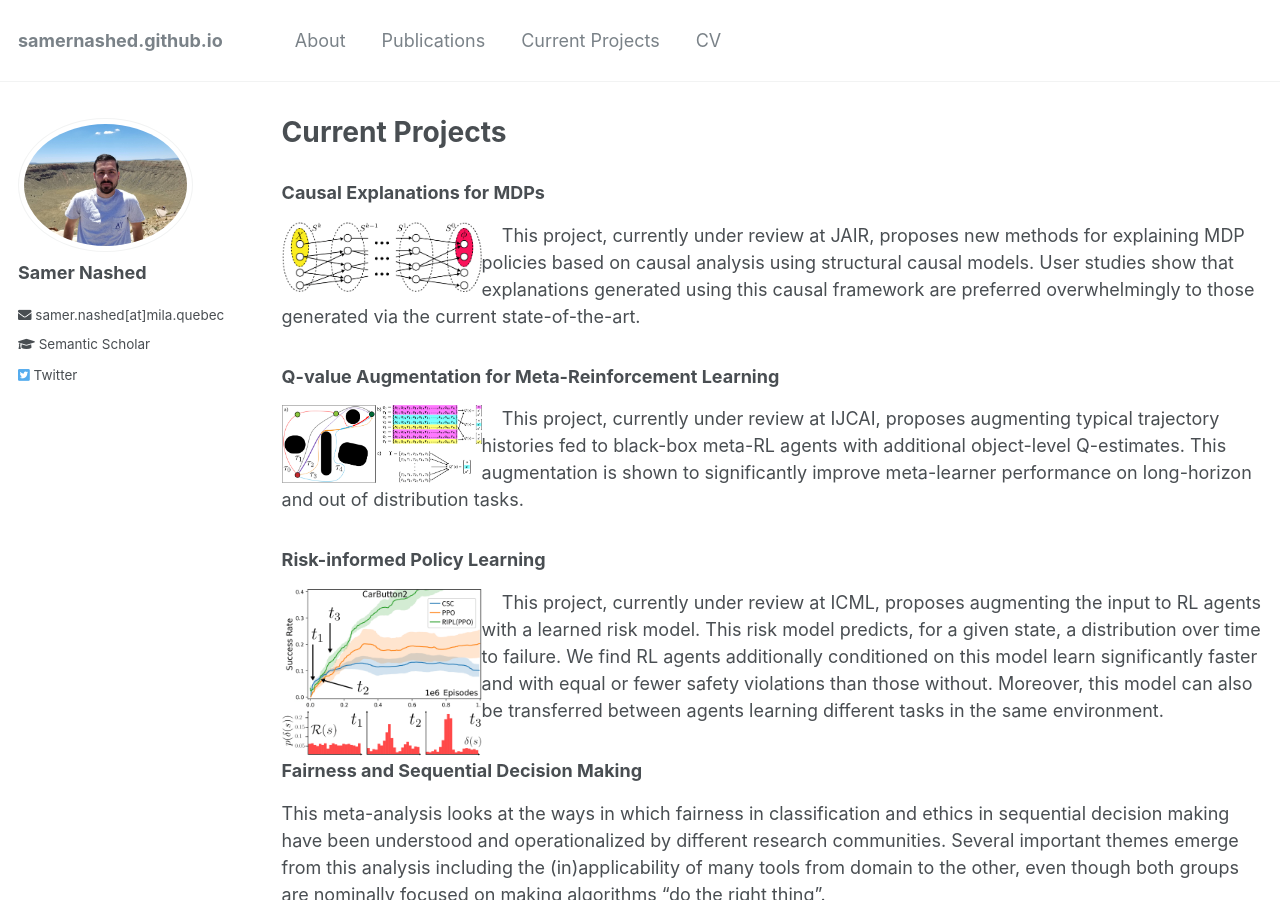
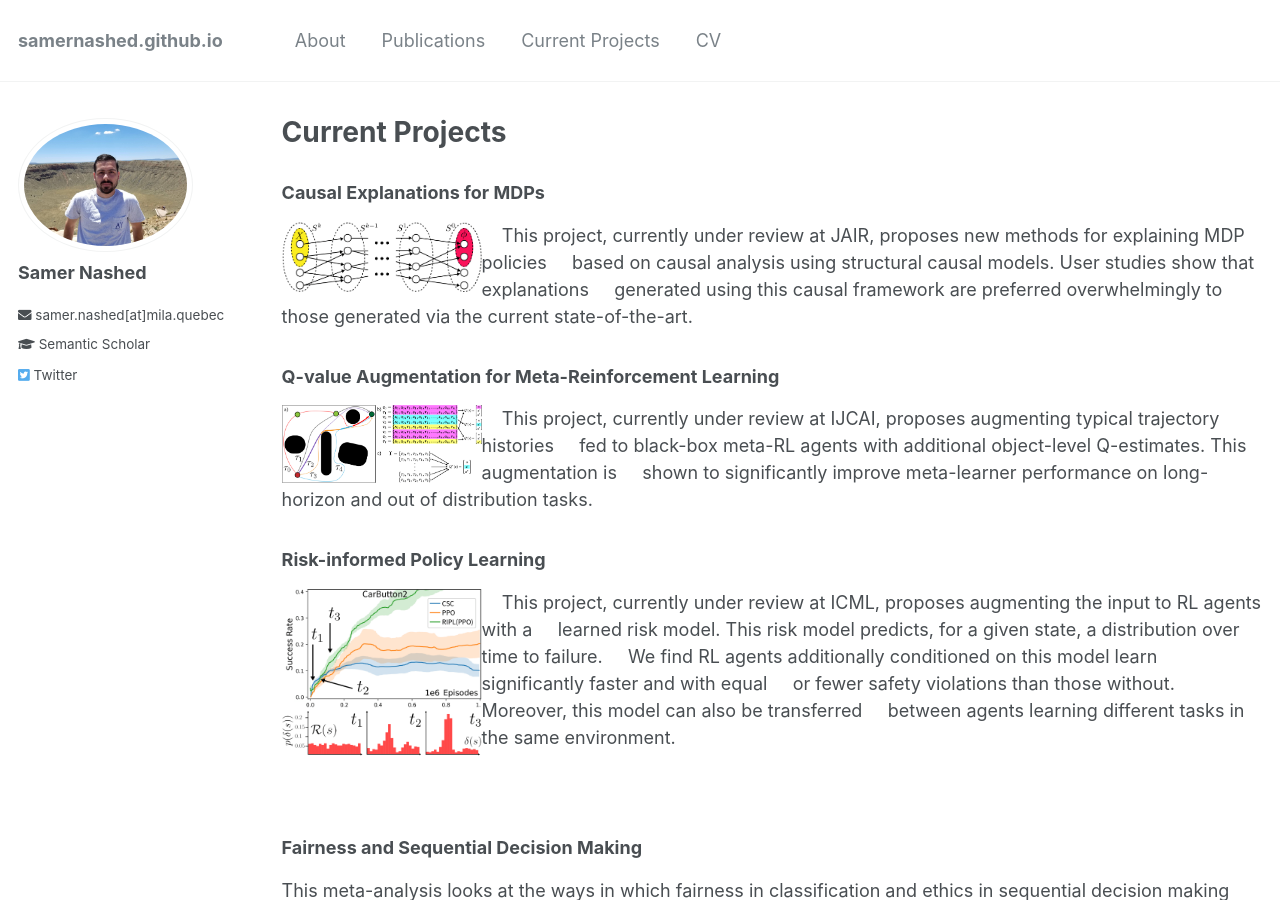
Before and after one commit to SamerNashed/samernashed.github.io, a Jekyll site: the page built from _pages/current_projects.md, in a window 1280 px wide and 900 px high. Built offline with Jekyll 4.4.1, drawn with Linux system fonts in a browser that asks for light colours.

Commit message:
Update current_projects.md

```diff
--- a/_pages/current_projects.md
+++ b/_pages/current_projects.md
@@ -7,15 +7,17 @@ author_profile: true
 
 ### Causal Explanations for MDPs
 
-<img align="left" width="200" src="https://samernashed.github.io/images/expmdp.png">&nbsp;&nbsp;&nbsp;&nbsp;This project, currently under review at JAIR, proposes new methods for explaining MDP policies based on causal analysis using structural causal models. User studies show that explanations generated using this causal framework are preferred overwhelmingly to those generated via the current state-of-the-art.
+<img align="left" width="200" src="https://samernashed.github.io/images/expmdp.png">&nbsp;&nbsp;&nbsp;&nbsp;This project, currently under review at JAIR, proposes new methods for explaining MDP policies &nbsp;&nbsp;&nbsp;&nbsp;based on causal analysis using structural causal models. User studies show that explanations &nbsp;&nbsp;&nbsp;&nbsp;generated using this causal framework are preferred overwhelmingly to those generated via the current state-of-the-art.
 
 ### Q-value Augmentation for Meta-Reinforcement Learning
 
-<img align="left" width="200" src="https://samernashed.github.io/images/rl3.png">&nbsp;&nbsp;&nbsp;&nbsp;This project, currently under review at IJCAI, proposes augmenting typical trajectory histories fed to black-box meta-RL agents with additional object-level Q-estimates. This augmentation is shown to significantly improve meta-learner performance on long-horizon and out of distribution tasks.
+<img align="left" width="200" src="https://samernashed.github.io/images/rl3.png">&nbsp;&nbsp;&nbsp;&nbsp;This project, currently under review at IJCAI, proposes augmenting typical trajectory histories &nbsp;&nbsp;&nbsp;&nbsp;fed to black-box meta-RL agents with additional object-level Q-estimates. This augmentation is &nbsp;&nbsp;&nbsp;&nbsp;shown to significantly improve meta-learner performance on long-horizon and out of distribution tasks.
 
 ### Risk-informed Policy Learning
 
-<img align="left" width="200" src="https://samernashed.github.io/images/ripl.png">&nbsp;&nbsp;&nbsp;&nbsp;This project, currently under review at ICML, proposes augmenting the input to RL agents with a learned risk model. This risk model predicts, for a given state, a distribution over time to failure. We find RL agents additionally conditioned on this model learn significantly faster and with equal or fewer safety violations than those without. Moreover, this model can also be transferred between agents learning different tasks in the same environment.
+<img align="left" width="200" src="https://samernashed.github.io/images/ripl.png">&nbsp;&nbsp;&nbsp;&nbsp;This project, currently under review at ICML, proposes augmenting the input to RL agents with a &nbsp;&nbsp;&nbsp;&nbsp;learned risk model. This risk model predicts, for a given state, a distribution over time to failure. &nbsp;&nbsp;&nbsp;&nbsp;We find RL agents additionally conditioned on this model learn significantly faster and with equal &nbsp;&nbsp;&nbsp;&nbsp;or fewer safety violations than those without. Moreover, this model can also be transferred &nbsp;&nbsp;&nbsp;&nbsp;between agents learning different tasks in the same environment.
+
+<p>&nbsp;</p>
 
 ### Fairness and Sequential Decision Making
 
```
